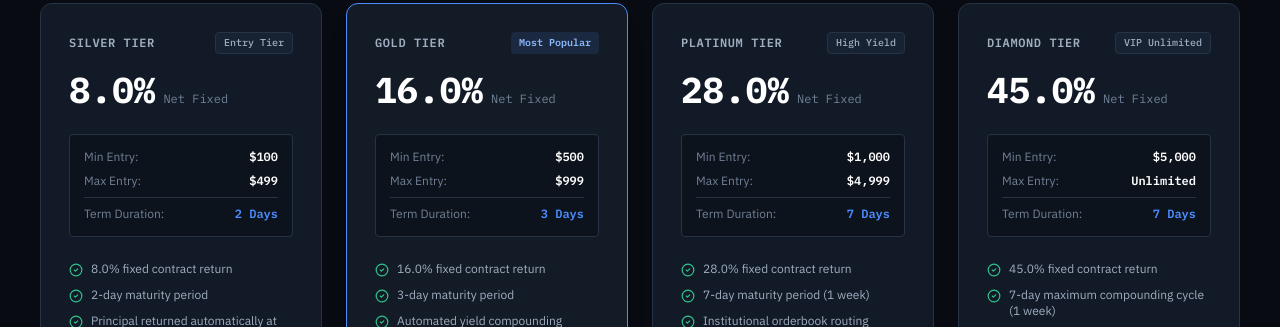
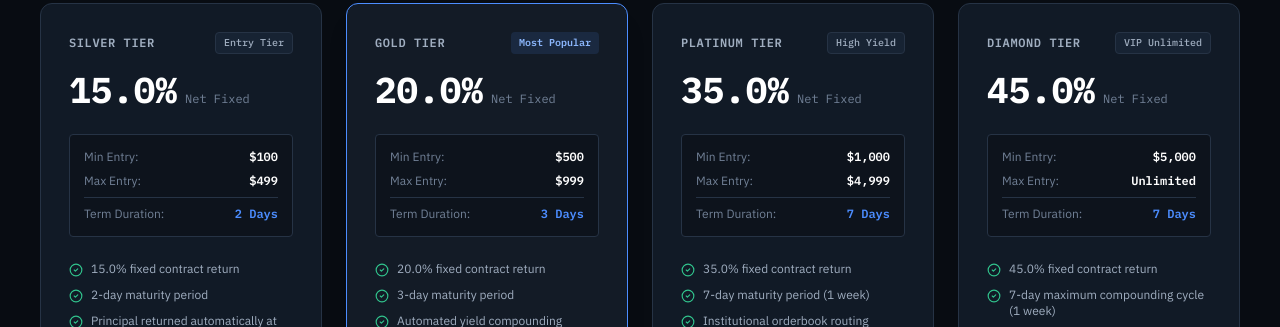
Before and after one commit to contactmeasap247-pixel/Horizon-Equity-investment-, a Next.js app in the folder frontend/: page /plans in a window 1280 px wide. Shown: the part 412-739 px from the top of the page. Built offline with nearby package versions, Linux system fonts and the light colour scheme; no server answers.

Commit message:
Update investment plan yield percentages: Silver 15%, Gold 20%, Platinum 35%, Diamond 45%

```diff
--- a/frontend/app/calculator/page.tsx
+++ b/frontend/app/calculator/page.tsx
@@ -7,9 +7,9 @@ import PublicNav from "@/app/components/PublicNav";
 import PublicFooter from "@/app/components/PublicFooter";
 
 const TIERS = [
-  { id: "silver", name: "Silver Tier", rate: 8.0, days: 2, min: 100, max: 499, unlimited: false },
-  { id: "gold", name: "Gold Tier", rate: 16.0, days: 3, min: 500, max: 999, unlimited: false },
-  { id: "platinum", name: "Platinum Tier", rate: 28.0, days: 7, min: 1000, max: 4999, unlimited: false },
+  { id: "silver", name: "Silver Tier", rate: 15.0, days: 2, min: 100, max: 499, unlimited: false },
+  { id: "gold", name: "Gold Tier", rate: 20.0, days: 3, min: 500, max: 999, unlimited: false },
+  { id: "platinum", name: "Platinum Tier", rate: 35.0, days: 7, min: 1000, max: 4999, unlimited: false },
   { id: "diamond", name: "Diamond Tier", rate: 45.0, days: 7, min: 5000, max: 100000, unlimited: true },
 ];
 
--- a/frontend/app/faq/page.tsx
+++ b/frontend/app/faq/page.tsx
@@ -22,7 +22,7 @@ const FAQS: FAQItem[] = [
   {
     category: "plans",
     q: "How do Horizon Equity structured investment plans work?",
-    a: "Horizon Equity offers four structured tiers: Silver ($100–$499, 2 days, 8% ROI), Gold ($500–$999, 3 days, 16% ROI), Platinum ($1,000–$4,999, 7 days, 28% ROI), and Diamond ($5,000+ Unlimited, 7 days, 45% ROI). When you allocate capital into a plan, our automated algorithms deploy your capital across market-making and arbitrage strategies. Principal is returned automatically upon maturity.",
+    a: "Horizon Equity offers four structured tiers: Silver ($100–$499, 2 days, 15% ROI), Gold ($500–$999, 3 days, 20% ROI), Platinum ($1,000–$4,999, 7 days, 35% ROI), and Diamond ($5,000+ Unlimited, 7 days, 45% ROI). When you allocate capital into a plan, our automated algorithms deploy your capital across market-making and arbitrage strategies. Principal is returned automatically upon maturity.",
   },
   {
     category: "plans",
--- a/frontend/app/page.tsx
+++ b/frontend/app/page.tsx
@@ -34,14 +34,14 @@ const INVESTMENT_PLANS = [
     id: "silver",
     name: "Silver Tier",
     badge: "Entry Tier",
-    rate: 8.0,
-    dailyRate: 8.0 / 2,
+    rate: 15.0,
+    dailyRate: 15.0 / 2,
     durationDays: 2,
     minDeposit: 100,
     maxDeposit: 499,
     popular: false,
     features: [
-      "8.0% fixed contract return",
+      "15.0% fixed contract return",
       "2-day maturity period",
       "Automatic principal return on maturity",
       "Supported: BTC, ETH, USDT, SOL",
@@ -52,14 +52,14 @@ const INVESTMENT_PLANS = [
     id: "gold",
     name: "Gold Tier",
     badge: "Most Popular",
-    rate: 16.0,
-    dailyRate: 16.0 / 3,
+    rate: 20.0,
+    dailyRate: 20.0 / 3,
     durationDays: 3,
     minDeposit: 500,
     maxDeposit: 999,
     popular: true,
     features: [
-      "16.0% fixed contract return",
+      "20.0% fixed contract return",
       "3-day maturity period",
       "Daily automated yield compounding",
       "Priority automated withdrawal channel",
@@ -71,14 +71,14 @@ const INVESTMENT_PLANS = [
     id: "platinum",
     name: "Platinum Tier",
     badge: "Institutional",
-    rate: 28.0,
-    dailyRate: 28.0 / 7,
+    rate: 35.0,
+    dailyRate: 35.0 / 7,
     durationDays: 7,
     minDeposit: 1000,
     maxDeposit: 4999,
     popular: false,
     features: [
-      "28.0% fixed contract return",
+      "35.0% fixed contract return",
       "7-day maturity period (1 week)",
       "Institutional orderbook routing",
       "Direct VIP communication desk",
--- a/frontend/app/plans/page.tsx
+++ b/frontend/app/plans/page.tsx
@@ -10,13 +10,13 @@ const DETAILED_PLANS = [
     id: "silver",
     name: "Silver Tier",
     badge: "Entry Tier",
-    roi: "8.0%",
+    roi: "15.0%",
     durationDays: 2,
     minDeposit: 100,
     maxDeposit: 499,
     popular: false,
     features: [
-      "8.0% fixed contract return",
+      "15.0% fixed contract return",
       "2-day maturity period",
       "Principal returned automatically at completion",
       "Automated cross-asset liquidity balancing",
@@ -28,13 +28,13 @@ const DETAILED_PLANS = [
     id: "gold",
     name: "Gold Tier",
     badge: "Most Popular",
-    roi: "16.0%",
+    roi: "20.0%",
     durationDays: 3,
     minDeposit: 500,
     maxDeposit: 999,
     popular: true,
     features: [
-      "16.0% fixed contract return",
+      "20.0% fixed contract return",
       "3-day maturity period",
       "Automated yield compounding option",
       "Priority automated withdrawal channel",
@@ -47,13 +47,13 @@ const DETAILED_PLANS = [
     id: "platinum",
     name: "Platinum Tier",
     badge: "High Yield",
-    roi: "28.0%",
+    roi: "35.0%",
     durationDays: 7,
     minDeposit: 1000,
     maxDeposit: 4999,
     popular: false,
     features: [
-      "28.0% fixed contract return",
+      "35.0% fixed contract return",
       "7-day maturity period (1 week)",
       "Institutional orderbook routing",
       "Direct VIP communication line",
@@ -85,7 +85,7 @@ const DETAILED_PLANS = [
 ];
 
 const COMPARISON_ROWS = [
-  { feature: "Fixed Contract Return", silver: "8.0%", gold: "16.0%", platinum: "28.0%", diamond: "45.0%" },
+  { feature: "Fixed Contract Return", silver: "15.0%", gold: "20.0%", platinum: "35.0%", diamond: "45.0%" },
   { feature: "Term Duration", silver: "2 Days", gold: "3 Days", platinum: "7 Days (1 Wk)", diamond: "7 Days (1 Wk)" },
   { feature: "Minimum Allocation", silver: "$100", gold: "$500", platinum: "$1,000", diamond: "$5,000" },
   { feature: "Maximum Allocation", silver: "$499", gold: "$999", platinum: "$4,999", diamond: "Unlimited" },
```
Also changed, not shown: 2 other files (tests, documents, lock files or other folders).
